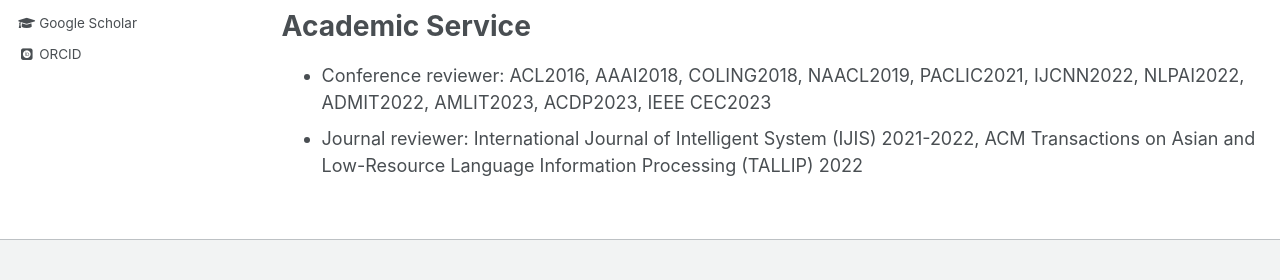
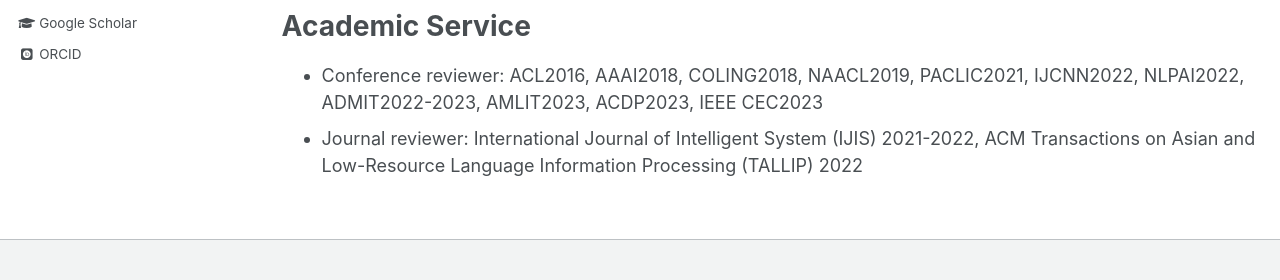
Before and after one commit to miradel51/miradel51.github.io, a Jekyll site: the page built from _pages/cv.md, in a window 1280 px wide and 900 px high, scrolled down 3640 px. Shown: the part 505-785 px from the top of the window. Built offline with Jekyll 4.4.1, drawn with Linux system fonts in a browser that asks for light colours; some web fonts are replaced.

Commit message:
update cv.md
revised the reviewer information with newest invitation

```diff
--- a/_pages/cv.md
+++ b/_pages/cv.md
@@ -121,7 +121,7 @@ Honors
 
 Academic Service
 ======
-* Conference reviewer: ACL2016, AAAI2018, COLING2018, NAACL2019, PACLIC2021, IJCNN2022, NLPAI2022, ADMIT2022, AMLIT2023, ACDP2023, IEEE CEC2023
+* Conference reviewer: ACL2016, AAAI2018, COLING2018, NAACL2019, PACLIC2021, IJCNN2022, NLPAI2022, ADMIT2022-2023, AMLIT2023, ACDP2023, IEEE CEC2023
 * Journal reviewer: International Journal of Intelligent System (IJIS) 2021-2022, ACM Transactions on Asian and Low-Resource Language Information Processing (TALLIP) 2022
 
 <!-- Selected Talks
```
